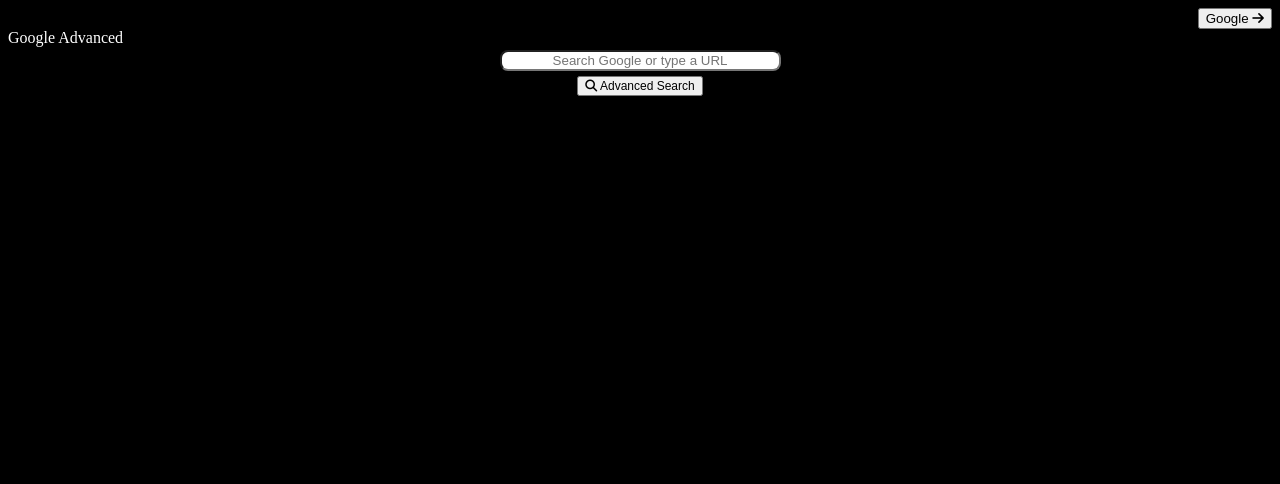
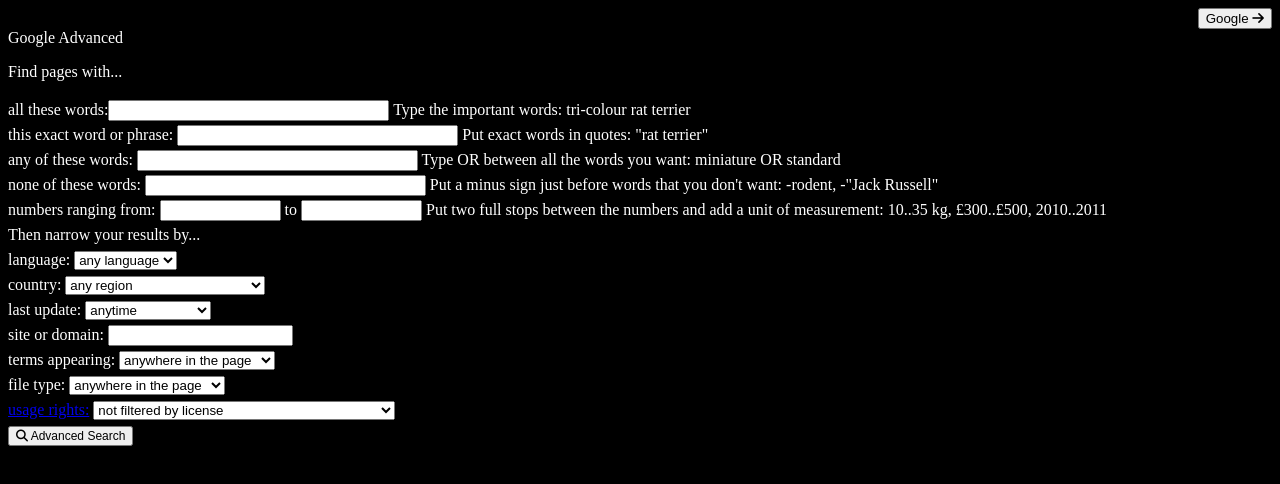
Before and after one commit to Dev-Satish-01/CS50-Project-0, a plain HTML site: page advanced.html in a window 1280 px wide. Drawn offline with Linux system fonts and the light colour scheme.

Commit message:
Advanced Format 1

```diff
--- a/advanced.html
+++ b/advanced.html
@@ -11,15 +11,86 @@
             <i class="fa-solid fa-arrow-right"></i>
         </button>
     </div>
-    <div id="adv">
+    <div>
         Google Advanced
     </div>
-    <form action="https://www.google.com/search">
-            <input size=32 id="search" type="text" name="q" placeholder="Search Google or type a URL">
+    <p class="text">
+        Find pages with...
+    </p>
+    <form action="https://www.google.com/search" id="f">
+            all these words:<input size=32 type="text" name="as_q"> Type the important words: tri-colour rat terrier
             </br>
+            this exact word or phrase: <input size=32 type="text" name="as_epq"> Put exact words in quotes: "rat terrier"
+            </br>
+            any of these words: <input size=32 type="text" name="as_oq"> Type OR between all the words you want: miniature OR standard
+            </br>
+            none of these words: <input size=32 type="text" name="as_eq"> Put a minus sign just before words that you don't want: -rodent, -"Jack Russell"
+            </br>
+            numbers ranging from: <input size=12 type="text" name="as_nlo">  to  <input size=12 type="text" name="as_nhi"> Put two full stops between the numbers and add a unit of measurement: 10..35 kg, £300..£500, 2010..2011
+            </br>
+            Then narrow your results by...
+            <div>
+                language:
+                <select id="language" name="lr">
+                    <option value="any">any language</option>
+                    <option value="">English</option>
+                </select>
+            </div>
+            <div>
+                country:
+                <select id="country" style="width: 200px;" name="cr">
+                    <option value="any">any region</option>
+                    <option value="India">India</option>
+                </select>
+            </div>
+            <div>
+                last update:
+                <select id="update" name="as_qdr">
+                    <option value="anytime">anytime</option>
+                    <option value="last 24hrs">last 24hrs</option>
+                    <option value="upto a week ago">upto a week ago</option>
+                    <option value="upto a month ago">upto a month ago</option>
+                    <option value="upto a year ago">upto a year ago</option>
+                </select>
+            </div>
+            <div>
+                site or domain:
+                <input type="text" id="dom" name="as_sitesearch">
+            </div>
+            <div>
+                terms appearing:
+                <select id="where" name="as_occt">
+                    <option value="anywhere in the page">anywhere in the page</option>
+                    <option value="in the title of the page">in the title of the page</option>
+                    <option value="in the text of the page">in the text of the page</option>
+                    <option value="in the URL of the page">in the URL of the page</option>
+                    <option value="in links to the page">in links to the page</option>
+                </select>
+            </div>
+            <div>
+                file type:
+                <select id="file" name="as_filetype">
+                    <option value="any">anywhere in the page</option>
+                    <option value="in the title of the page">in the title of the page</option>
+                    <option value="in the text of the page">in the text of the page</option>
+                    <option value="in the URL of the page">in the URL of the page</option>
+                    <option value="in links to the page">in links to the page</option>
+                </select>
+            </div>
+            <div>
+                <a href="https://support.google.com/websearch/answer/29508">usage rights:</a>
+                <select id="file" name="tbs">
+                    <option value="">not filtered by license</option>
+                    <option value="">free to use or share</option>
+                    <option value="">free to use or share, even commercially</option>
+                    <option value="">free to use share or modify</option>
+                    <option value="">free to use, share or modify, even commercially</option>
+                </select>
+            </div>
             <button class="bott" type="submit">
                 <i class="fa-solid fa-magnifying-glass"></i>
                 Advanced Search
             </button>
+    </form>
 </body>
 </html>
--- a/style.css
+++ b/style.css
@@ -1,5 +1,6 @@
 body{
     background-color: black;
+    color: white;
 }
 .googles{
     color: white;
@@ -24,6 +25,6 @@ form{
     text-align-last: center;
     line-height: 25px;
 }
-#adv{
-    color: white;
+#f{
+    text-align-last: left;
 }
```
